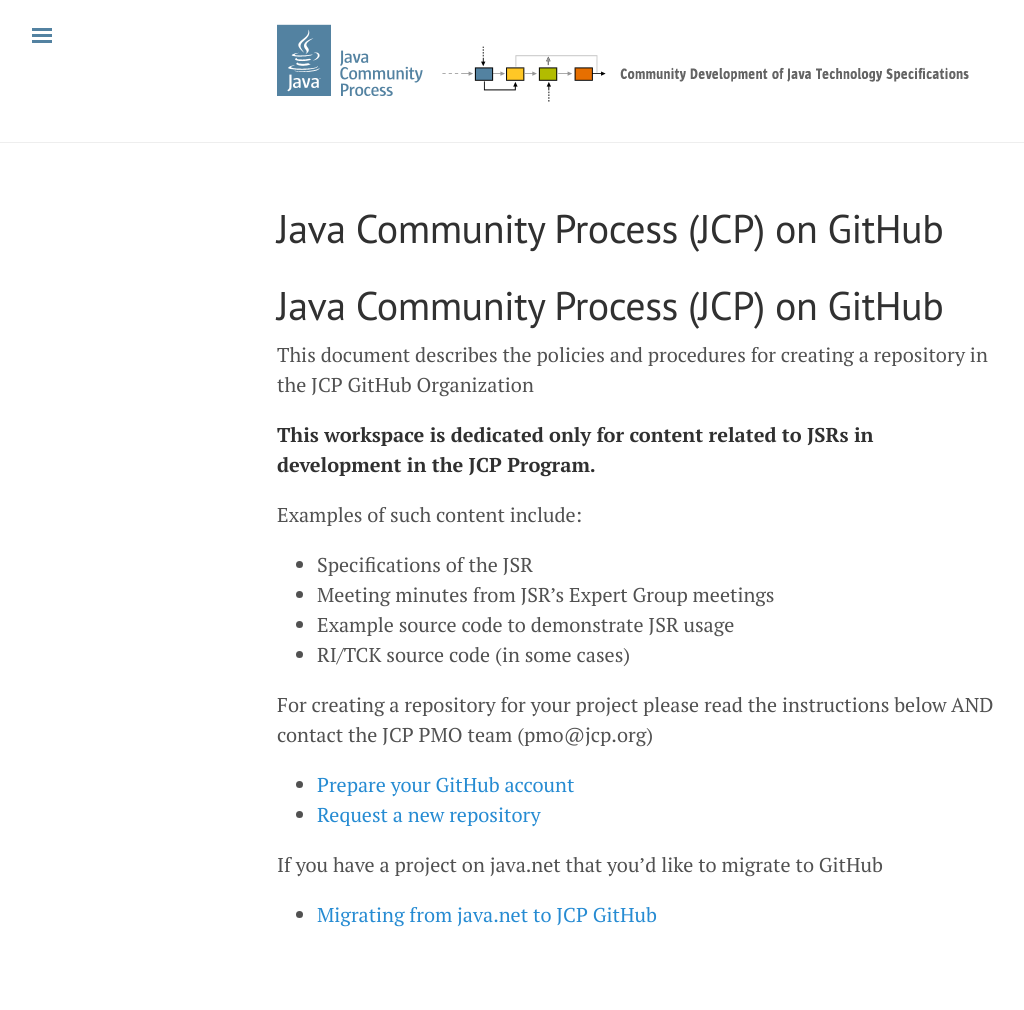
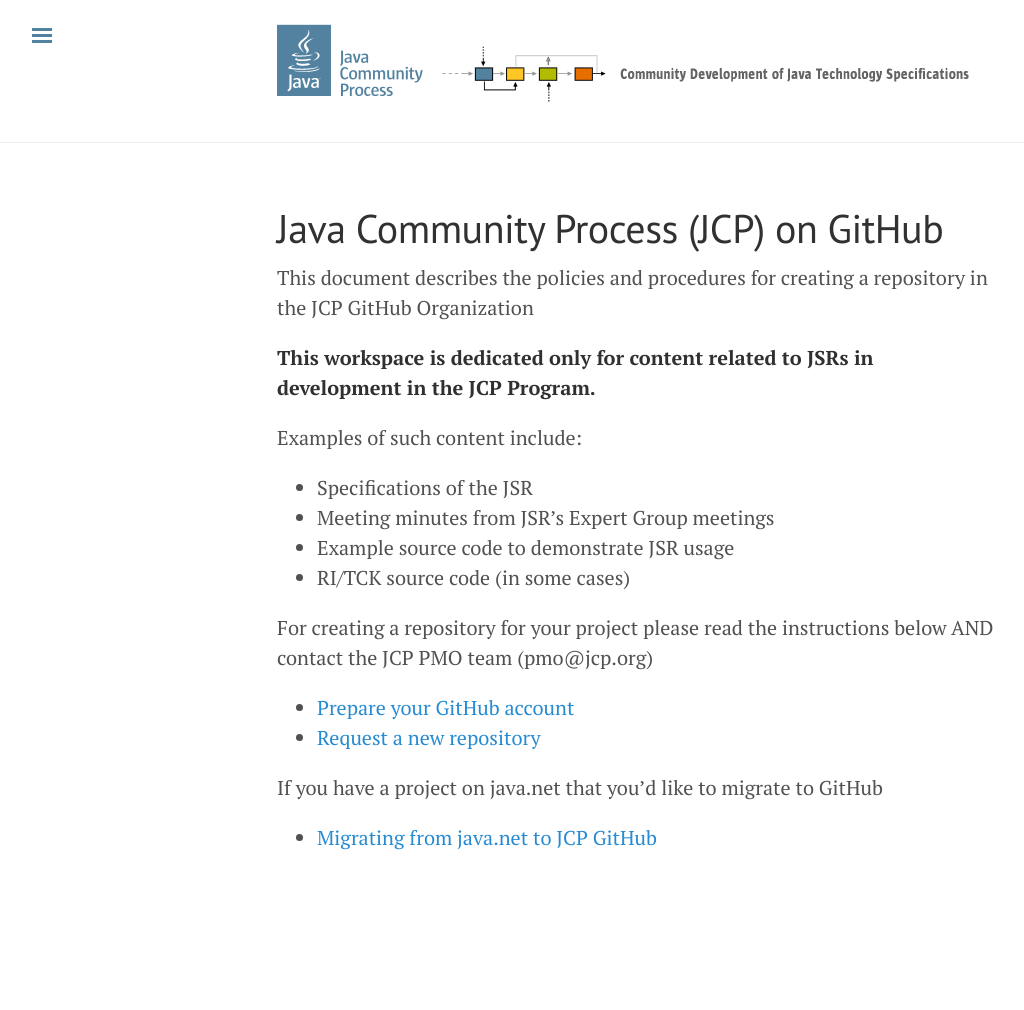
Before and after one commit to jcp-org/jcp-org.github.io, a Jekyll site: the page built from README.md, in a window 1280 px wide. Shown: the whole page, without its empty margins (3-1027 px from the left). Built offline with Jekyll 4.4.1, drawn with Linux system fonts in a browser that asks for light colours; our own code applies the rules of GitHub Pages for plain Markdown files; after the commit the page ends 933 px from its top, so only the background shows below that.

Commit message:
Modifications for the page title

```diff
--- a/README.md
+++ b/README.md
@@ -1,7 +1,3 @@
----
-layout: page
-title: Java Community Process (JCP) on GitHub
----
 # Java Community Process (JCP) on GitHub
 
 This document describes the policies and procedures for creating a repository in the JCP GitHub Organization
--- a/_layouts/page.html
+++ b/_layouts/page.html
@@ -3,6 +3,6 @@ layout: default
 ---
 
 <div class="page">
-  <h1 class="page-title">{{ page.title }}</h1>
+  <!--h1 class="page-title">{{ page.title }}</h1-->
   {{ content }}
 </div>
```
